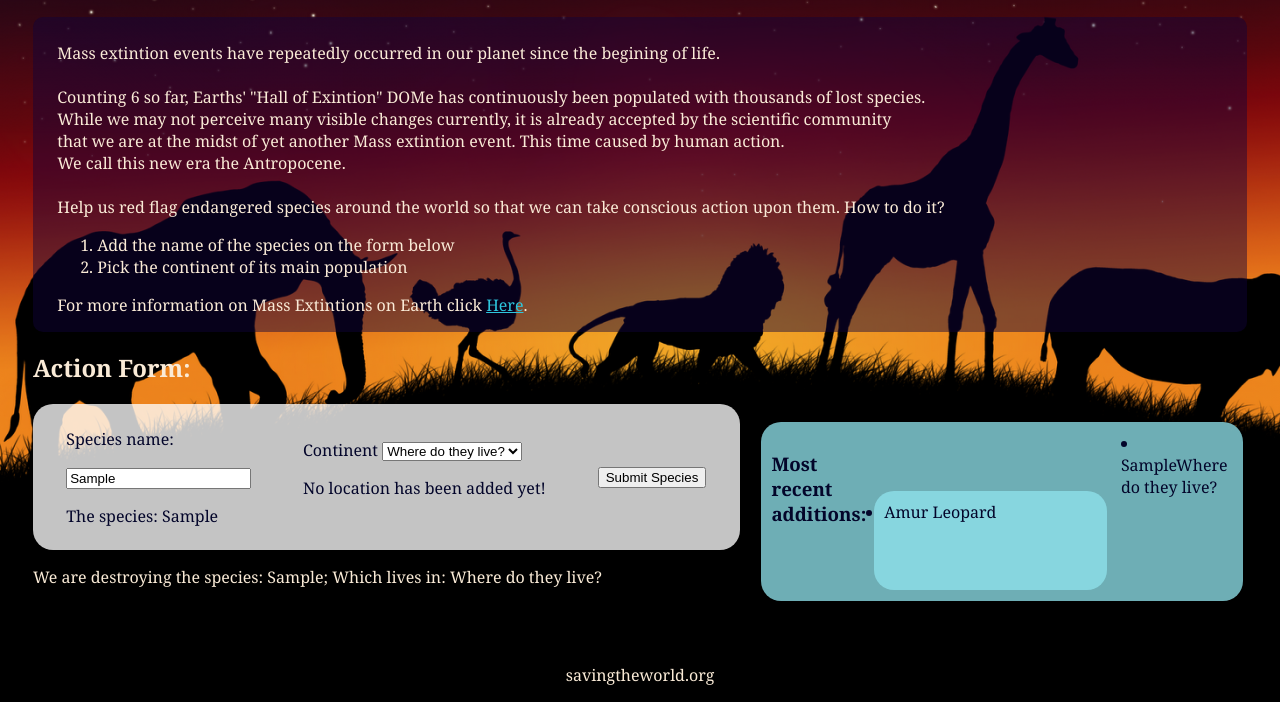
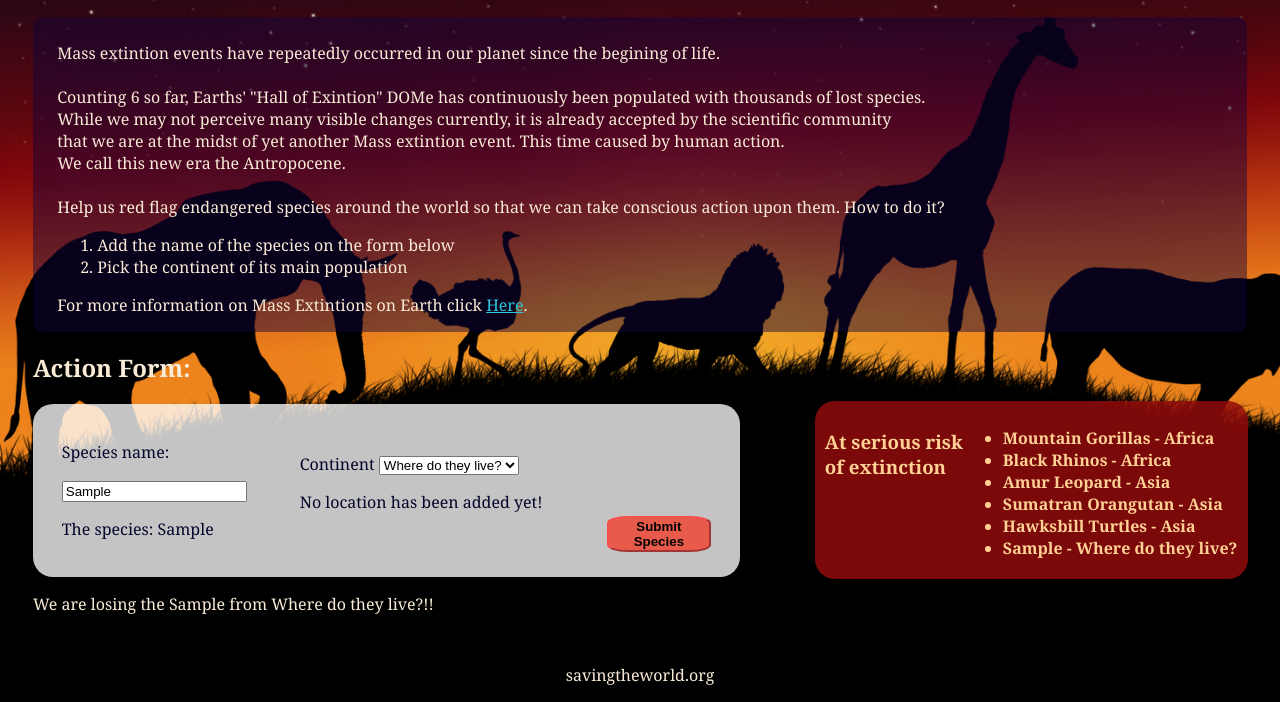
Before and after one commit to Laufley/endangered_animals_App, a website: page index.html in a window 1280 px wide. Both pictures are taken after typing "Sample" into the empty fields and a click on the button "Submit Species". Shown: the part 98-800 px from the top of the page. Drawn offline with Linux system fonts and the light colour scheme.

Commit message:
button_works_css_good

```diff
--- a/index.html
+++ b/index.html
@@ -43,21 +43,27 @@
                 <option value="Europe">Europe</option>
                 <option value="Asia">Asia</option>
                 <option value="Africa">Africa</option>
-                <option value="America">America</option>
+                <option value="America">Australia</option>
+                <option value="America">North America</option>
+                <option value="America">South America</option>
                 <option value="Antartica">Antartica</option>
             </select>
             <p id="select-result"> No location has been added yet!</p>
             </div>
-
+            <div id="button">
             <button type="submit" id="submit_species" value="submit_animal">Submit Species</button>
+            </div>
         </form>
         <p id="form-result">Who is going extinct?</p>
     </div>
     <div id="list">
-        <h3>Most recent additions:</h3>
-        <ul id="list">
-            <li>Amur Leopard</li>
-
+        <h3>At serious risk <br>of extinction</h3>
+        <ul>
+            <li>Mountain Gorillas - Africa </li>
+            <li>Black Rhinos - Africa</li>
+            <li>Amur Leopard - Asia</li>
+            <li>Sumatran Orangutan - Asia </li>
+            <li>Hawksbill Turtles - Asia </li>
         </ul>
     </div>
     <footer id="footer">
--- a/js/app.js
+++ b/js/app.js
@@ -25,59 +25,23 @@ const handleFormSubmit = function (event) {
     event.preventDefault();
     const resultParagraph = document.querySelector('#form-result');
     resultParagraph.textContent = `
-    We are destroying the species:
-    ${input.value};
-    Which lives in:
-    ${select.value}`
+    We are losing the
+    ${input.value}
+    from
+    ${select.value}!!`
 
     const outputSpecies = document.querySelector('#input');
     const outputContinent = document.querySelector('#select');
-    const list = document.querySelector('#list');
+    const list = document.querySelector('#list ul');
     const newItem = document.createElement('li');
-    newItem.textContent = outputSpecies.value + outputContinent.value;
+    newItem.textContent = outputSpecies.value + " - " + outputContinent.value;
     list.appendChild(newItem);
 
 }
 
 
-
-
-    // function handleSubmit(event) {
-    //     event.preventDefault();
-    //     const speciesName = document.getElementById("input").value;
-    //     const continent = document.getElementById("select").value;
-
-
-    //     const handleFormSubmit = function (event) {
-    //         event.preventDefault();
-    //         const resultParagraph = document.querySelector('#form-result');
-    //         resultParagraph.textContent = `
-    //           Your name:
-    //           ${this.first_name.value}
-    //           ${this.last_name.value}`
-
-
-//     }
-// }
-// };
-
-// const button
-
-// const list = document.querySelector('ul');
-// const newItem = document.createElement('li');
-// newItem.textContent = handleInput.event.target.value + handleSelectChange.event.target.value;
-// list.appendChild(newItem);
-
-//Creating new item
-
-    // const newListItem = document.createElement("li") // create a new item
-    // newListItem.textContent = "test" // what the new element says
-    // const list = document.querySelector("ul") // selecting the parent of the element, and capturing under a variable called 'list'
-    // list.appendChild(newListItem) // appending the new child to the parent now callew 'list'
-
-
 // ****1.Create a form in HTML with inputs for relevant data DONE
 // ****2.When the form is submitted, access the data from the form in the form's submit event object
 // ****3.Create a list in HTML
-// 4.Append the submitted data to the list
+// ****4.Append the submitted data to the list
 // 5.Add a "Delete All" <button> which clears all of the list items from the list
--- a/static/style.css
+++ b/static/style.css
@@ -1,7 +1,7 @@
 /* ***** QUESTION: CSS IS ADDING 5 GROW ROWS INSTEAD OF 4. WHY???*/
 
 
-/* Main body and links */
+/* Main body, links, button */
 
 body {
     font-family:Cambria, Cochin, Georgia, Times, 'Times New Roman', serif;
@@ -27,6 +27,25 @@ main {
 
 }
 
+#button {
+  margin-bottom: -10%;
+}
+
+#submit_species {
+  display: flex;
+  justify-content: center;
+  margin-bottom: -15%;
+  margin-left: 10%;
+  font-weight: bold;;
+  background-color: rgb(232, 90, 74);
+  border-radius: 20%;
+  border-color: rgb(247, 79, 79);
+}
+
+#submit_species:hover {
+  background-color: rgb(248, 46, 31);
+}
+
 /* Grid stuff: */
 
 #header {
@@ -47,10 +66,12 @@ main {
 #species_form {
   display: flex;
   align-items: center;
-  justify-content:space-around;
+  justify-content: space-around;
+  gap: 10px;
   vertical-align: middle;
   padding: 1%;
   width:95%;
+  height: 50%;
   background-color: rgba(255, 255, 255, 0.769);
   border-radius: 20px;
   color: rgb(3, 5, 42);
@@ -59,16 +80,17 @@ main {
 #list {
   grid-area: list;
   display: flex;
-  margin-right: 3%;
-  margin-bottom: -9%;
-  width: 95%;
+  width: 85%;
+  margin-left: 11%;
   height: 50%;
   padding: 10px;
   text-align: left;
-  background-color: rgba(143, 227, 236, 0.769);
+  background-color: rgba(146, 11, 11, 0.843);
   border-radius: 20px;
   color: rgb(3, 5, 42);
   align-self: center;
+  font-weight: bold;
+  color: rgb(255, 209, 148);
 }
 
 #grid-container{
@@ -81,22 +103,4 @@ main {
   grid-template-columns: 60% 40%;
   grid-template-rows: 14% 42% 42% 0%;
 }
-
-
-#button-input {
-  display: flex;
-  margin-top: 8%;
-  margin-left: -35rem;
-} */
-
-#submit_species {
-  background-color: rgb(232, 90, 74);
-  border-radius: 20%;
-  border-color: rgb(247, 79, 79);
-  width: 150px;
-}
-
-#submit_species:hover {
-  background-color: rgb(248, 46, 31);
-}
 /* JS Form interactions: */
```
